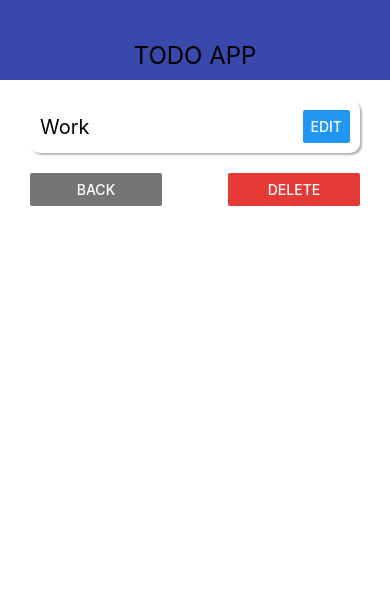
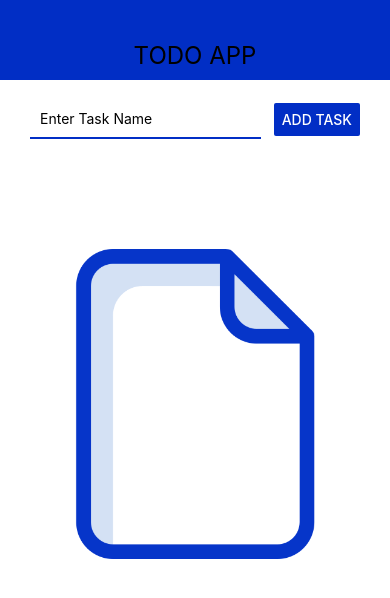
Before and after one commit to sazanik/react-native-todo, a React Native app: screen / in a window 390 px wide. Shown: the top 598 px of the page. Built offline with nearby package versions, Linux system fonts and the light colour scheme.

Commit message:
add basic functional

```diff
--- a/App.js
+++ b/App.js
@@ -1,15 +1,14 @@
 import React, {useState} from 'react';
-import {StyleSheet, View} from 'react-native';
+import {Alert, StyleSheet, View} from 'react-native';
 import {Navbar} from "./src/components/Navbar";
 import {MainScreen} from "./src/screens/MainScreen";
 import {TodoScreen} from "./src/screens/TodoScreen";
 
 
 export default function App() {
-  const [todoId, setTodoId] = useState('2')
+  const [todoId, setTodoId] = useState(null)
   const [todos, setTodos] = useState([
-    {id: '1', title: 'Learn'},
-    {id: '2', title: 'Work'},
+    // {id: '1', title: 'Learn'},
   ])
 
 
@@ -22,15 +21,57 @@ export default function App() {
   }
 
   const removeTodo = id => {
-    setTodos(prev => prev.filter(todo => todo.id !== id))
+    const todo = todos.find(t => t.id === id)
+    Alert.alert(
+      'DELETE TASK',
+      `Delete "${todo.title}" task?`,
+      [
+        {
+          text: 'CANCEL',
+          onPress: () => console.log('Cancel Pressed'),
+          style: 'cancel'
+        },
+        {
+          text: 'DELETE', onPress: () => {
+            setTodoId(null)
+            setTodos(prev => prev.filter(todo => todo.id !== id))
+          }
+        }
+      ],
+      {cancelable: false}
+    )
   }
 
+  const updateTodo = (id, title) => {
+    setTodos(prev => prev.map(todo => {
+        if (todo.id === id) todo.title = title
+        return todo
+      })
+    )
+  }
 
   const clearAll = () => {
-    setTodos([])
+    Alert.alert(
+      'DELETE TASKS',
+      `Delete all tasks?`,
+      [
+        {
+          text: 'CANCEL',
+          onPress: () => console.log('Cancel Pressed'),
+          style: 'cancel'
+        },
+        {
+          text: 'DELETE ALL', onPress: () => {
+            setTodoId(null)
+            setTodos([])
+          }
+        }
+      ],
+      {cancelable: false}
+    );
   }
 
-  let content =
+  let content = (
     <MainScreen
       addTodo={addTodo}
       removeTodo={removeTodo}
@@ -38,10 +79,19 @@ export default function App() {
       clearAll={clearAll}
       todos={todos}
     />
+  )
+
 
   if (todoId) {
-    const selectedTodo = todos.find(todo => todo.id === todoId)
-    content = <TodoScreen goBack={() => setTodoId(null)} todo={selectedTodo}/>
+    const selectedTodo = todos.find(t => t.id === todoId)
+    content = (
+      <TodoScreen
+        onRemove={removeTodo}
+        goBack={() => setTodoId(null)}
+        todo={selectedTodo}
+        onSave={updateTodo}
+      />
+    )
   }
 
   return (
--- /dev/null
+++ b/src/components/EditModal.js
@@ -0,0 +1,62 @@
+import React, {useState} from "react";
+import {View, TextInput, StyleSheet, Button, Modal, Alert} from "react-native";
+import {THEME} from "../theme";
+
+export const EditModal = ({visible, onCancel, value, onSave}) => {
+  const [title, setTitle] = useState(value)
+
+  const saveHandler = () => {
+    if (title.trim().length === 0) {
+      Alert.alert('Error!', 'This Field do not can empty!')
+    } else {
+      console.log('111')
+      onSave(title)
+    }
+  }
+
+  return (
+    <Modal
+      visible={visible}
+      animationType='slide'
+      transparent={false}
+    >
+      <View style={style.wrap}>
+        <TextInput
+          value={title}
+          onChangeText={setTitle}
+          style={style.input}
+          autoCapitalize='none'
+          autoCorrect={false}
+          placeholder='Input name task'
+          maxLength={100}
+        />
+        <View style={style.buttons}>
+          <Button title='SAVE' onPress={saveHandler} color={THEME.MAIN_COLOR}/>
+          <Button title='CANCEL' onPress={onCancel} color={THEME.GREY_COLOR}/>
+        </View>
+      </View>
+    </Modal>
+  )
+}
+
+const style = StyleSheet.create({
+  wrap: {
+    flex: 1,
+    justifyContent: 'center',
+    alignItems: 'center',
+  },
+
+  input: {
+    padding: 10,
+    borderBottomColor: THEME.MAIN_COLOR,
+    borderBottomWidth: 2,
+    width: '80%',
+  },
+
+  buttons: {
+    width: '100%',
+    marginTop: 10,
+    flexDirection: 'row',
+    justifyContent: 'space-around',
+  }
+})
--- a/src/screens/MainScreen.js
+++ b/src/screens/MainScreen.js
@@ -1,5 +1,5 @@
 import React from "react";
-import {Button, FlatList, StyleSheet, View} from "react-native";
+import {Button, FlatList, Image, StyleSheet, View} from "react-native";
 import {AddTodo} from "../components/AddTodo";
 import {Todo} from "../components/Todo";
 import {THEME} from "../theme";
@@ -11,11 +11,38 @@ export const MainScreen = ({todos, addTodo, removeTodo, openTodo, clearAll}) =>
       <FlatList
         keyExtractor={item => item.id.toString()}
         data={todos}
+        ListEmptyComponent={() => {
+          return (
+            <View style={styles.imageWrap}>
+              <Image
+                style={styles.image}
+                source={require('../../assets/paper.png')}
+              />
+            </View>
+          )
+        }}
         renderItem={({item}) => <Todo todo={item} onRemove={removeTodo} onOpen={openTodo}/>}
       />
-      <Button title='CLEAR ALL' color={THEME.MAIN_COLOR} onPress={clearAll}/>
+      {!todos.length
+        ? null
+        : <Button title='CLEAR ALL' color={THEME.MAIN_COLOR} onPress={clearAll}/>
+      }
     </View>
   )
 }
 
-const styles = StyleSheet.create({})
+const styles = StyleSheet.create({
+    imageWrap: {
+      height: 500,
+      padding: 10,
+      justifyContent: 'center',
+      alignItems: 'center',
+    },
+
+    image: {
+      width: '100%',
+      height: '100%',
+      resizeMode: 'contain',
+    }
+  }
+)
--- a/src/screens/TodoScreen.js
+++ b/src/screens/TodoScreen.js
@@ -1,14 +1,29 @@
-import React from "react";
+import React, {useState} from "react";
 import {StyleSheet, View, Text, Button} from "react-native";
 import {THEME} from "../theme";
 import {AppCard} from "../components/ui/AppCard";
+import {EditModal} from "../components/EditModal";
 
-export const TodoScreen = ({goBack, todo}) => {
+export const TodoScreen = ({onRemove, goBack, todo, onSave}) => {
+  const [modal, setModal] = useState(false)
+
+  const saveHandler = title => {
+    onSave(todo.id, title)
+    setModal(false)
+  }
+
   return (
     <View>
+      <EditModal
+        visible={modal}
+        onCancel={() => setModal(false)}
+        value={todo.title}
+        onSave={saveHandler}
+      />
+
       <AppCard styles={styles.card}>
         <Text style={styles.title}>{todo.title}</Text>
-        <Button title='EDIT' onPress={''}/>
+        <Button title='EDIT' onPress={() => setModal(true)} color={THEME.MAIN_COLOR}/>
       </AppCard>
 
       <View style={styles.buttons}>
@@ -24,7 +39,7 @@ export const TodoScreen = ({goBack, todo}) => {
           <Button
             title='DELETE'
             color={THEME.DANGER_COLOR}
-            onPress={() => console.log('To remove')}
+            onPress={() => onRemove(todo.id)}
           />
         </View>
 
--- a/src/theme.js
+++ b/src/theme.js
@@ -1,5 +1,5 @@
 export const THEME = {
   DANGER_COLOR: '#e53935',
   GREY_COLOR: '#757575',
-  MAIN_COLOR: '#3949ab'
+  MAIN_COLOR: '#012ec5'
 }
```
Also changed, not shown: assets/paper.png (added).
